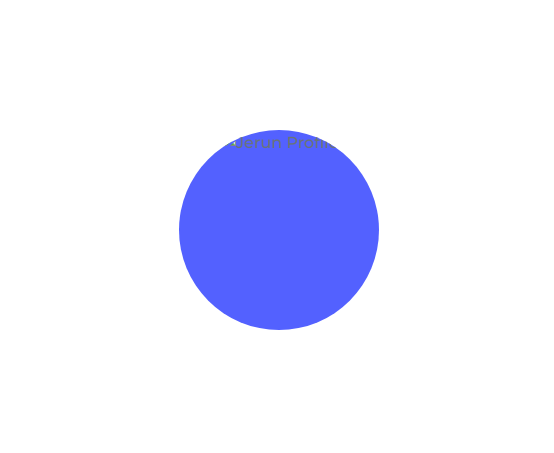
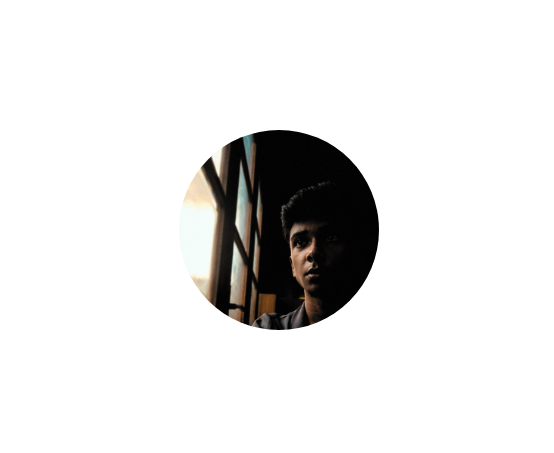
Before and after one commit to jerun276/jerunkingston, a plain HTML site: page index.html in a window 1280 px wide. Shown: the part 800-1253 px from the top of the page, 97-651 px from the left. Drawn offline with nearby package versions, Linux system fonts and the light colour scheme; the site is published under a folder, as on GitHub Pages, so addresses that start at the root find nothing.

Commit message:
Test Commit

```diff
--- a/index.html
+++ b/index.html
@@ -56,7 +56,7 @@
 
                 <div class="about__container bd-grid">
                     <div class="about__img">
-                        <img src="/assets/img/jerundp.jpg" alt="Jerun Profile">
+                        <img src="jerundp.jpg" alt="Jerun Profile">
                     </div>
 
                     <div>
```
Also changed, not shown: jerundp.jpg (renamed from assets/img/jerundp.jpg).
